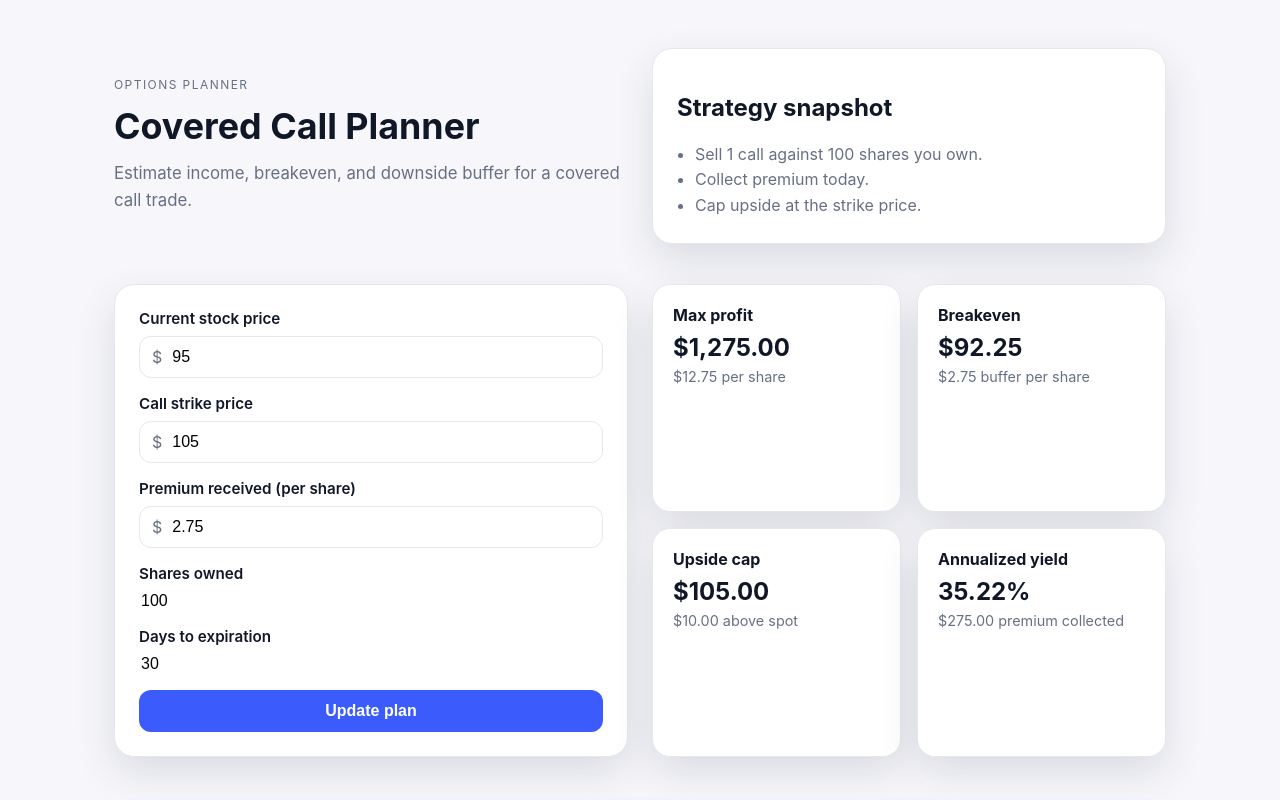
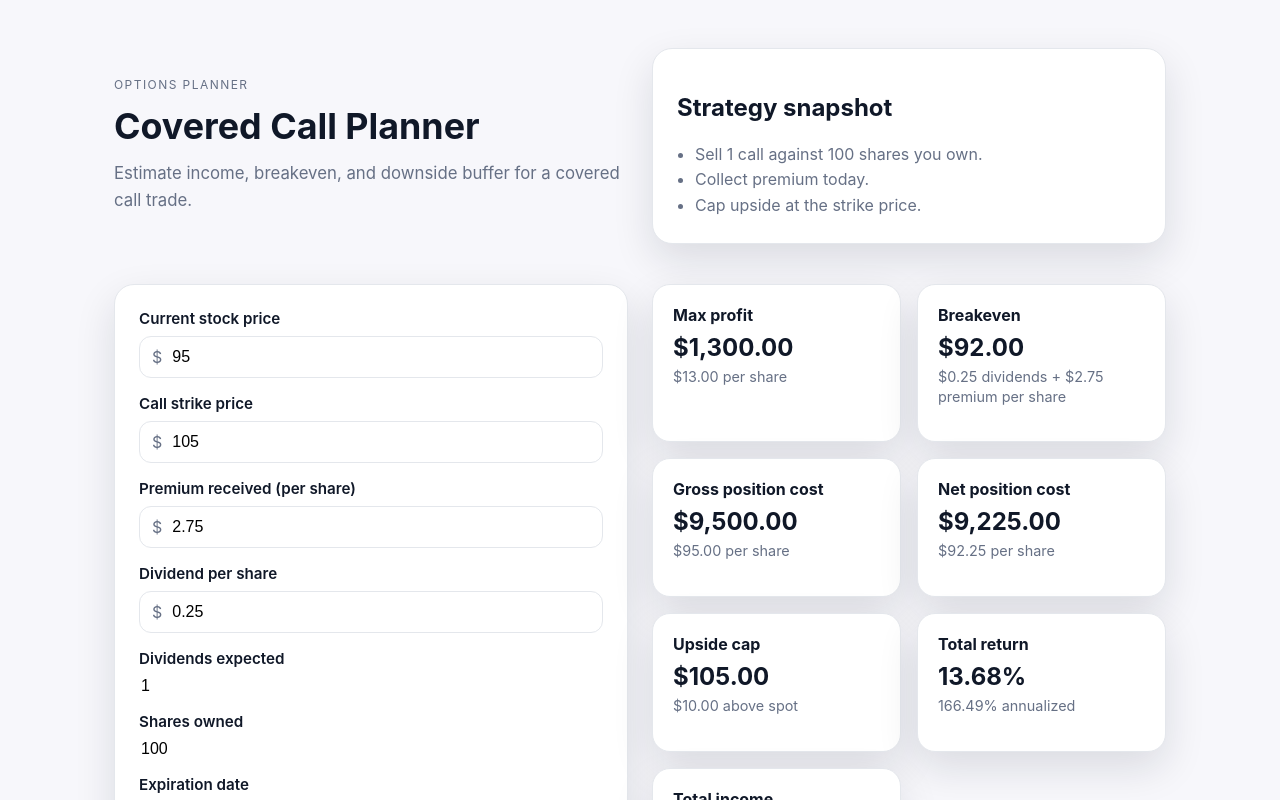
Before and after one commit to bryan171179/optionsplanner, a Next.js app: page /covered-call in a window 1280 px wide. Shown: the top 800 px of the page. Built offline with nearby package versions, Linux system fonts and the light colour scheme.

Commit message:
Add gross/net cost + auto-calc

```diff
--- a/app/covered-call/page.tsx
+++ b/app/covered-call/page.tsx
@@ -1,7 +1,7 @@
 "use client";
 
 import confetti from "canvas-confetti";
-import { useMemo, useRef, useState } from "react";
+import { useEffect, useMemo, useRef, useState } from "react";
 
 const formatCurrency = (value: number) =>
   new Intl.NumberFormat("en-US", {
@@ -12,66 +12,128 @@ const formatCurrency = (value: number) =>
 
 const formatPercent = (value: number) => `${(value * 100).toFixed(2)}%`;
 
-const computeAnnualizedYield = ({
-  stockPrice,
-  premium,
+const computeAnnualizedReturn = ({
+  totalReturn,
   days,
 }: {
-  stockPrice: number;
-  premium: number;
+  totalReturn: number;
   days: number;
-}) => (days > 0 ? (premium / stockPrice) * (365 / days) : 0);
+}) => (days > 0 ? totalReturn * (365 / days) : 0);
+
+const formatDateInput = (date: Date) => date.toISOString().slice(0, 10);
+
+const calculateDaysUntilExpiration = (expirationDate: string) => {
+  const expiration = new Date(`${expirationDate}T00:00:00`);
+  const today = new Date();
+  today.setHours(0, 0, 0, 0);
+
+  if (Number.isNaN(expiration.getTime())) {
+    return 0;
+  }
+
+  const diffMs = expiration.getTime() - today.getTime();
+  return Math.max(0, Math.ceil(diffMs / (1000 * 60 * 60 * 24)));
+};
 
 export default function CoveredCallPage() {
+  const defaultExpiration = new Date();
+  defaultExpiration.setDate(defaultExpiration.getDate() + 30);
+
   const [formState, setFormState] = useState({
     stockPrice: 95,
     strikePrice: 105,
     premium: 2.75,
+    dividendPerShare: 0.25,
+    dividendsExpected: 1,
     shares: 100,
-    days: 30,
+    expirationDate: formatDateInput(defaultExpiration),
   });
-  const lastSubmittedAnnualizedYield = useRef(
-    computeAnnualizedYield(formState),
+  const lastSubmittedAnnualizedReturn = useRef(
+    computeAnnualizedReturn({
+      totalReturn: 0,
+      days: calculateDaysUntilExpiration(formState.expirationDate),
+    }),
   );
+  const hasMounted = useRef(false);
 
   const calculations = useMemo(() => {
-    const { stockPrice, strikePrice, premium, shares, days } = formState;
+    const {
+      stockPrice,
+      strikePrice,
+      premium,
+      dividendPerShare,
+      dividendsExpected,
+      shares,
+      expirationDate,
+    } = formState;
+    const daysUntilExpiration = calculateDaysUntilExpiration(expirationDate);
+    const dividendPerShareTotal = dividendPerShare * dividendsExpected;
+    const grossCost = stockPrice * shares;
     const premiumTotal = premium * shares;
-    const maxProfitPerShare = strikePrice - stockPrice + premium;
+    const dividendsTotal = dividendPerShareTotal * shares;
+    const netCost = grossCost - premiumTotal;
+    const netCostPerShare = stockPrice - premium;
+    const maxProfitPerShare =
+      strikePrice - stockPrice + premium + dividendPerShareTotal;
     const maxProfitTotal = maxProfitPerShare * shares;
-    const breakevenPrice = stockPrice - premium;
+    const breakevenPrice = stockPrice - premium - dividendPerShareTotal;
     const upsideCapValue = strikePrice - stockPrice;
-    const annualizedYield = computeAnnualizedYield({
-      stockPrice,
-      premium,
-      days,
+    const totalReturn = stockPrice > 0 ? maxProfitPerShare / stockPrice : 0;
+    const annualizedReturn = computeAnnualizedReturn({
+      totalReturn,
+      days: daysUntilExpiration,
     });
 
     return {
+      daysUntilExpiration,
+      dividendPerShareTotal,
+      grossCost,
+      netCost,
+      netCostPerShare,
       premiumTotal,
+      dividendsTotal,
       maxProfitPerShare,
       maxProfitTotal,
       breakevenPrice,
       upsideCapValue,
-      annualizedYield,
+      totalReturn,
+      annualizedReturn,
     };
   }, [formState]);
 
   const handleChange = (field: keyof typeof formState) =>
     (event: React.ChangeEvent<HTMLInputElement>) => {
+      const value =
+        event.target.value === "" ? 0 : Number(event.target.value);
       setFormState((prev) => ({
         ...prev,
-        [field]: Number(event.target.value),
+        [field]: Number.isFinite(value) ? value : 0,
       }));
     };
 
-  const handleSubmit = (event: React.FormEvent<HTMLFormElement>) => {
-    event.preventDefault();
-    const previousYield = lastSubmittedAnnualizedYield.current;
-    const currentYield = calculations.annualizedYield;
-    lastSubmittedAnnualizedYield.current = currentYield;
+  const handleDateChange = (event: React.ChangeEvent<HTMLInputElement>) => {
+    setFormState((prev) => ({
+      ...prev,
+      expirationDate: event.target.value,
+    }));
+  };
 
-    if (previousYield < 0.15 && currentYield >= 0.15) {
+  useEffect(() => {
+    const currentReturn = calculations.annualizedReturn;
+
+    if (!Number.isFinite(currentReturn)) {
+      return;
+    }
+
+    const previousReturn = lastSubmittedAnnualizedReturn.current;
+    lastSubmittedAnnualizedReturn.current = currentReturn;
+
+    if (!hasMounted.current) {
+      hasMounted.current = true;
+      return;
+    }
+
+    if (previousReturn < 0.15 && currentReturn >= 0.15) {
       if (typeof window === "undefined") {
         return;
       }
@@ -88,7 +150,7 @@ export default function CoveredCallPage() {
         });
       }
     }
-  };
+  }, [calculations.annualizedReturn]);
 
   return (
     <main className="page">
@@ -111,7 +173,7 @@ export default function CoveredCallPage() {
       </section>
 
       <section className="planner">
-        <form className="planner-form" onSubmit={handleSubmit}>
+        <form className="planner-form">
           <div className="field">
             <label htmlFor="stockPrice">Current stock price</label>
             <div className="input-wrap">
@@ -158,6 +220,34 @@ export default function CoveredCallPage() {
             </div>
           </div>
           <div className="field">
+            <label htmlFor="dividendPerShare">Dividend per share</label>
+            <div className="input-wrap">
+              <span>$</span>
+              <input
+                id="dividendPerShare"
+                name="dividendPerShare"
+                type="number"
+                step="0.01"
+                value={formState.dividendPerShare}
+                onChange={handleChange("dividendPerShare")}
+                required
+              />
+            </div>
+          </div>
+          <div className="field">
+            <label htmlFor="dividendsExpected">Dividends expected</label>
+            <input
+              id="dividendsExpected"
+              name="dividendsExpected"
+              type="number"
+              step="1"
+              min="0"
+              value={formState.dividendsExpected}
+              onChange={handleChange("dividendsExpected")}
+              required
+            />
+          </div>
+          <div className="field">
             <label htmlFor="shares">Shares owned</label>
             <input
               id="shares"
@@ -170,19 +260,19 @@ export default function CoveredCallPage() {
             />
           </div>
           <div className="field">
-            <label htmlFor="days">Days to expiration</label>
+            <label htmlFor="expirationDate">Expiration date</label>
             <input
-              id="days"
-              name="days"
-              type="number"
-              value={formState.days}
-              onChange={handleChange("days")}
+              id="expirationDate"
+              name="expirationDate"
+              type="date"
+              value={formState.expirationDate}
+              onChange={handleDateChange}
               required
             />
+            <p className="helper-text">
+              {calculations.daysUntilExpiration} days until expiration
+            </p>
           </div>
-          <button className="primary" type="submit">
-            Update plan
-          </button>
         </form>
 
         <div className="results" aria-live="polite">
@@ -196,7 +286,24 @@ export default function CoveredCallPage() {
           <article className="result-card">
             <h3>Breakeven</h3>
             <p>{formatCurrency(calculations.breakevenPrice)}</p>
-            <span>{formatCurrency(formState.premium)} buffer per share</span>
+            <span>
+              {formatCurrency(calculations.dividendPerShareTotal)} dividends +{" "}
+              {formatCurrency(formState.premium)} premium per share
+            </span>
+          </article>
+          <article className="result-card">
+            <h3>Gross position cost</h3>
+            <p>{formatCurrency(calculations.grossCost)}</p>
+            <span>
+              {formatCurrency(formState.stockPrice)} per share
+            </span>
+          </article>
+          <article className="result-card">
+            <h3>Net position cost</h3>
+            <p>{formatCurrency(calculations.netCost)}</p>
+            <span>
+              {formatCurrency(calculations.netCostPerShare)} per share
+            </span>
           </article>
           <article className="result-card">
             <h3>Upside cap</h3>
@@ -204,10 +311,21 @@ export default function CoveredCallPage() {
             <span>{formatCurrency(calculations.upsideCapValue)} above spot</span>
           </article>
           <article className="result-card">
-            <h3>Annualized yield</h3>
-            <p>{formatPercent(calculations.annualizedYield)}</p>
+            <h3>Total return</h3>
+            <p>{formatPercent(calculations.totalReturn)}</p>
             <span>
-              {formatCurrency(calculations.premiumTotal)} premium collected
+              {formatPercent(calculations.annualizedReturn)} annualized
+            </span>
+          </article>
+          <article className="result-card">
+            <h3>Total income</h3>
+            <p>
+              {formatCurrency(
+                calculations.premiumTotal + calculations.dividendsTotal,
+              )}
+            </p>
+            <span>
+              {formatCurrency(calculations.dividendsTotal)} dividends expected
             </span>
           </article>
         </div>
```
